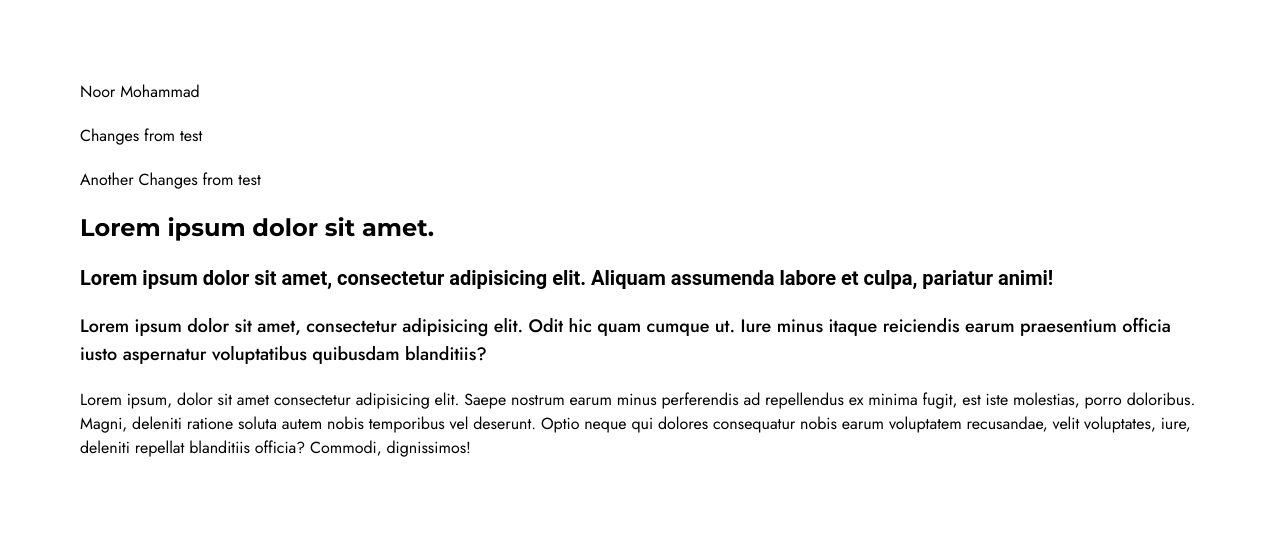
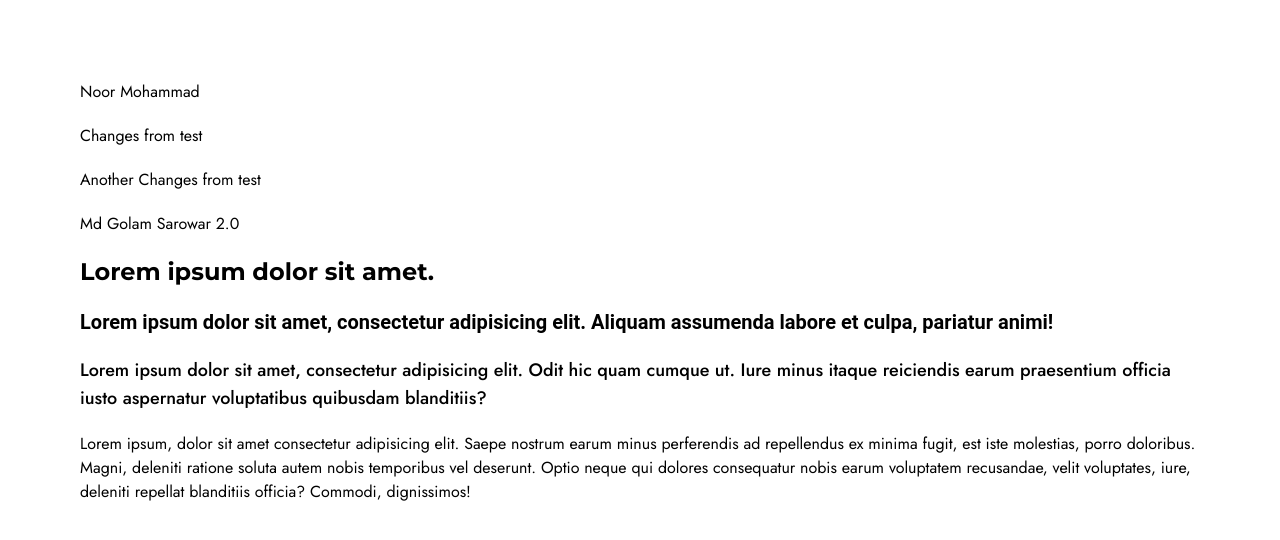
Before and after one commit to pntmernbatchthree/github_test, a Next.js app: page / in a window 1280 px wide. Shown: the top 540 px of the page. Built offline with nearby package versions, Linux system fonts and the light colour scheme.

Commit message:
update from sarowar

```diff
--- a/src/app/page.tsx
+++ b/src/app/page.tsx
@@ -4,6 +4,7 @@ export default function Home() {
       <p>Noor Mohammad</p>
       <p>Changes from test</p>
       <p>Another Changes from test</p>
+      <h1>Md Golam Sarowar 2.0</h1>
       <h1 className="text-2xl font-bold font-titleFont">
         Lorem ipsum dolor sit amet.
       </h1>
```
